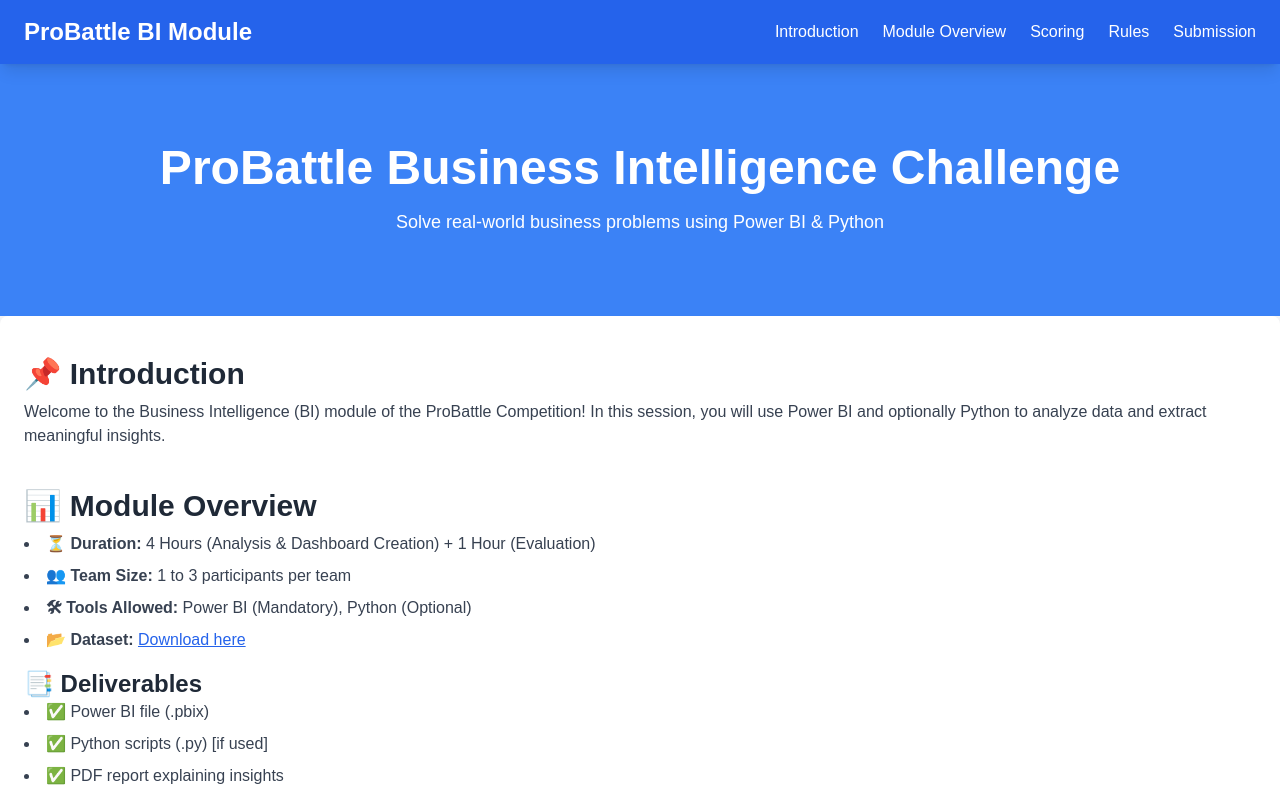
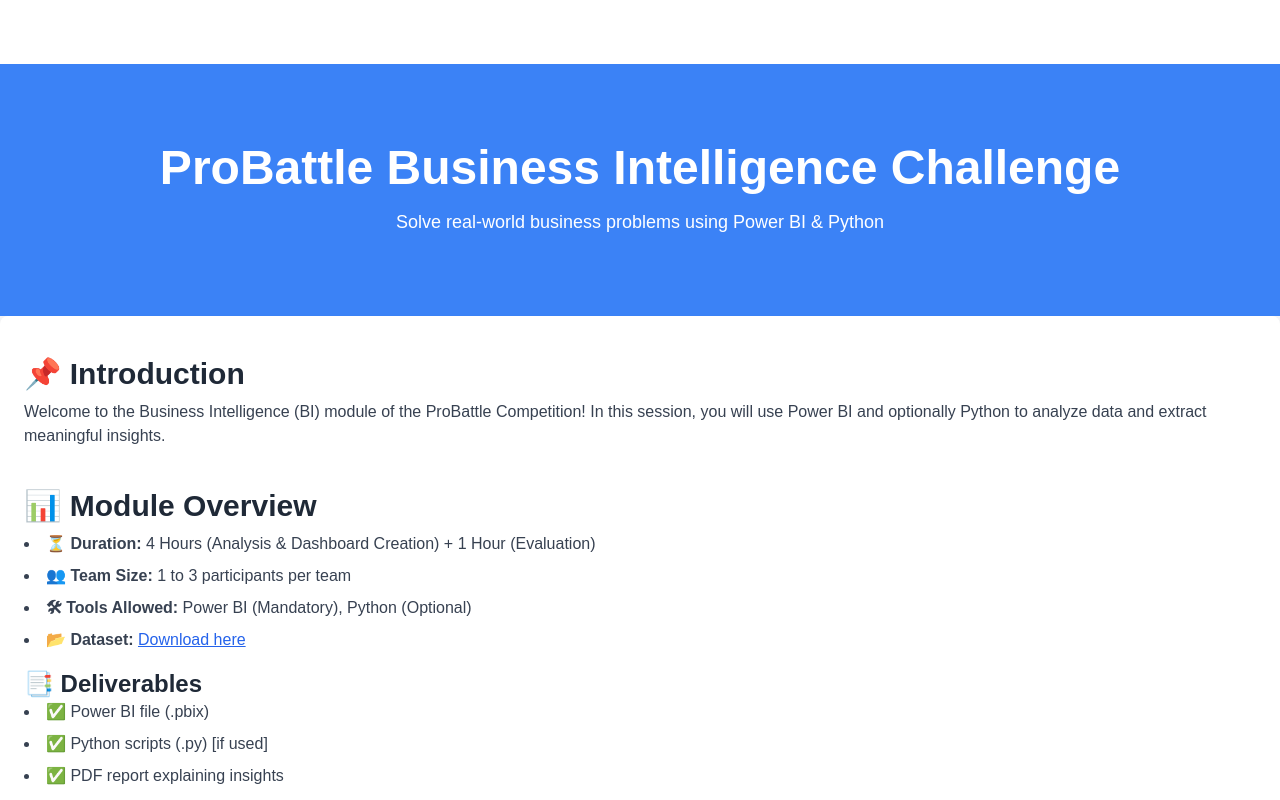
Before and after one commit to abdullamaqsood/bi-module-probattle, a Next.js app: page / in a window 1280 px wide. Shown: the top 800 px of the page. Built offline with nearby package versions, Linux system fonts and the light colour scheme.

Commit message:
header removed

```diff
--- a/src/app/page.js
+++ b/src/app/page.js
@@ -11,7 +11,7 @@
   return (
     <div className="bg-gray-100">
       {/* Sticky Navbar */}
-      <nav className="bg-blue-600 fixed w-full top-0 z-50 shadow-lg">
+      {/* <nav className="bg-blue-600 fixed w-full top-0 z-50 shadow-lg">
         <div className="container mx-auto px-6 py-4 flex justify-between items-center">
           <h1 className="text-white text-2xl font-bold">ProBattle BI Module</h1>
           <ul className="flex space-x-6 text-white">
@@ -42,7 +42,7 @@
             </li>
           </ul>
         </div>
-      </nav>
+      </nav> */}
 
       {/* Hero Section */}
       <header className="bg-blue-500 text-white text-center py-20 mt-16">
```
